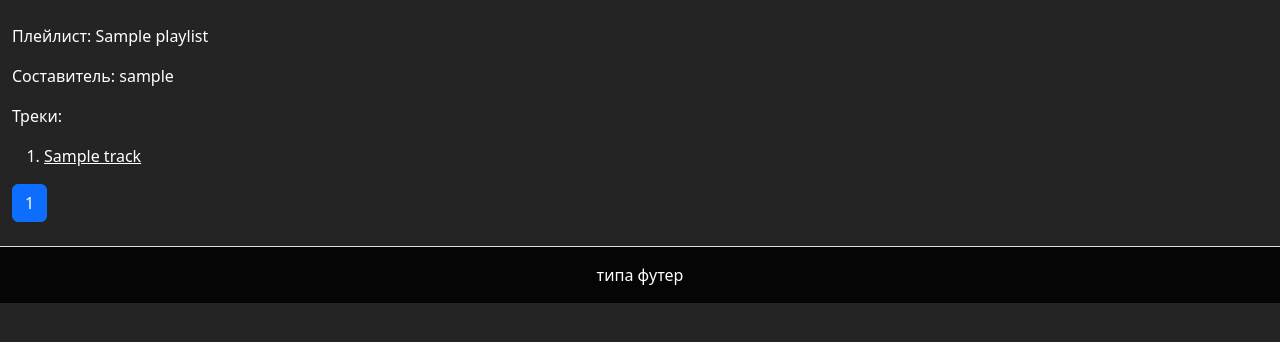
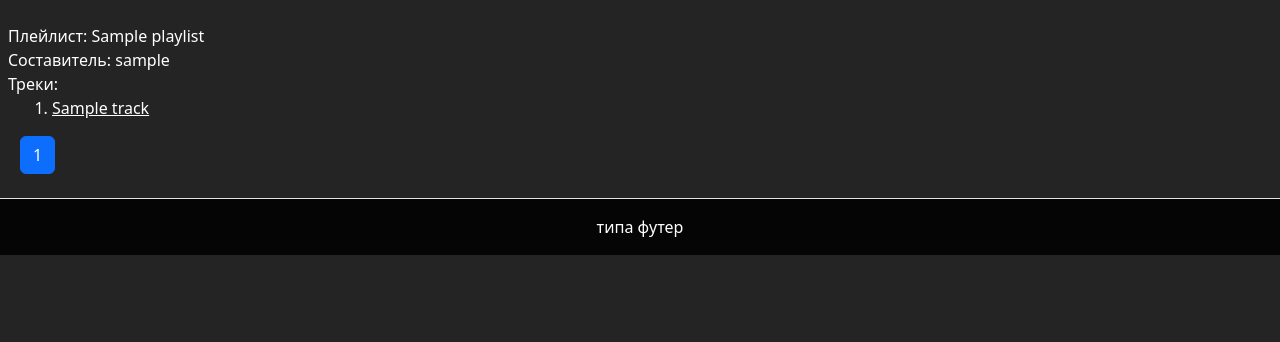
Before and after one commit to arte322m/music_library, a Django app: page /playlist/1 in a window 1280 px wide. Shown: the part 71-413 px from the top of the page. Run offline with Django 4.2, Linux system fonts and the light colour scheme; tables that the repository leaves empty hold one stand-in row (values such as "Sample post"); some libraries are stand-ins or nearby versions.

Commit message:
commit playlist detail pomenyal

```diff
--- a/kAboom/templates/kAboom/playlist_detail.html
+++ b/kAboom/templates/kAboom/playlist_detail.html
@@ -4,8 +4,9 @@
 
 {% block content %}
 
-
+<div class="col ms-2">
     {% if user.is_authenticated %}
+        <div class="row">
             {% if not owner %}
                 <form action="{% url 'kAboom:favorite_playlist' %}" method="post">
                      {% csrf_token %}
@@ -20,7 +21,7 @@
                         </button>
                     {% endif %}
                 </form>
-
+        </div>
             {% else %}
                 <div class="row">
                     <div class="col text-start">
@@ -43,18 +44,33 @@
             {% endif %}
     {% endif %}
 
-    <p>Плейлист: {{ playlist_info.name }}</p>
+    <div class="row">
+        Плейлист: {{ playlist_info.name }}
+    </div>
+
     {% if playlist_info.user_maker.username %}
-    <p>Составитель: {{ playlist_info.user_maker.username }}</p>
+        <div class="row">
+            Составитель: {{ playlist_info.user_maker.username }}
+        </div>
     {% else %}
-    <p>Составитель: нет составителя</p>
+        <div class="row">
+            Составитель: нет составителя
+        </div>
     {% endif %}
 
     {% if page_obj %}
-        <p>Треки:</p>
+
+        <div class="row">
+            Треки:
+        </div>
+
         <ol>
             {% for track in page_obj %}
-            <li><a href="{% url 'kAboom:track_detail' track.id %}">{{ track.name }}</a></li>
+                <li>
+                    <div class="row">
+                        <a href="{% url 'kAboom:track_detail' track.id %}">{{ track.name }}</a>
+                    </div>
+                </li>
             {% endfor %}
         </ol>
 
@@ -81,5 +97,5 @@
     {% else %}
         <p>Треков нет</p>
     {% endif %}
-
+</div>
 {% endblock %}
```
Also changed, not shown: kAboom/templates/kAboom/genre_index.html (+9 -7 lines). Lines whose indentation alone changed are shown as unchanged.
